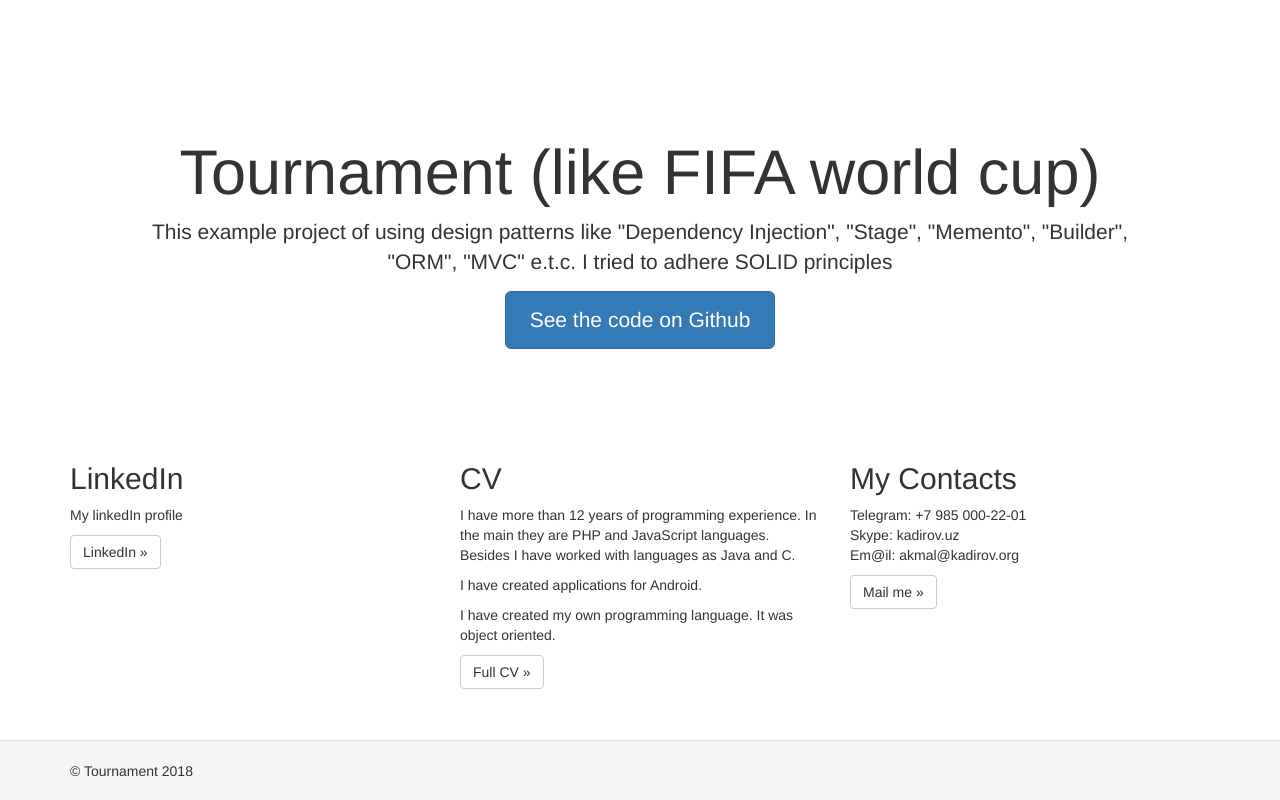
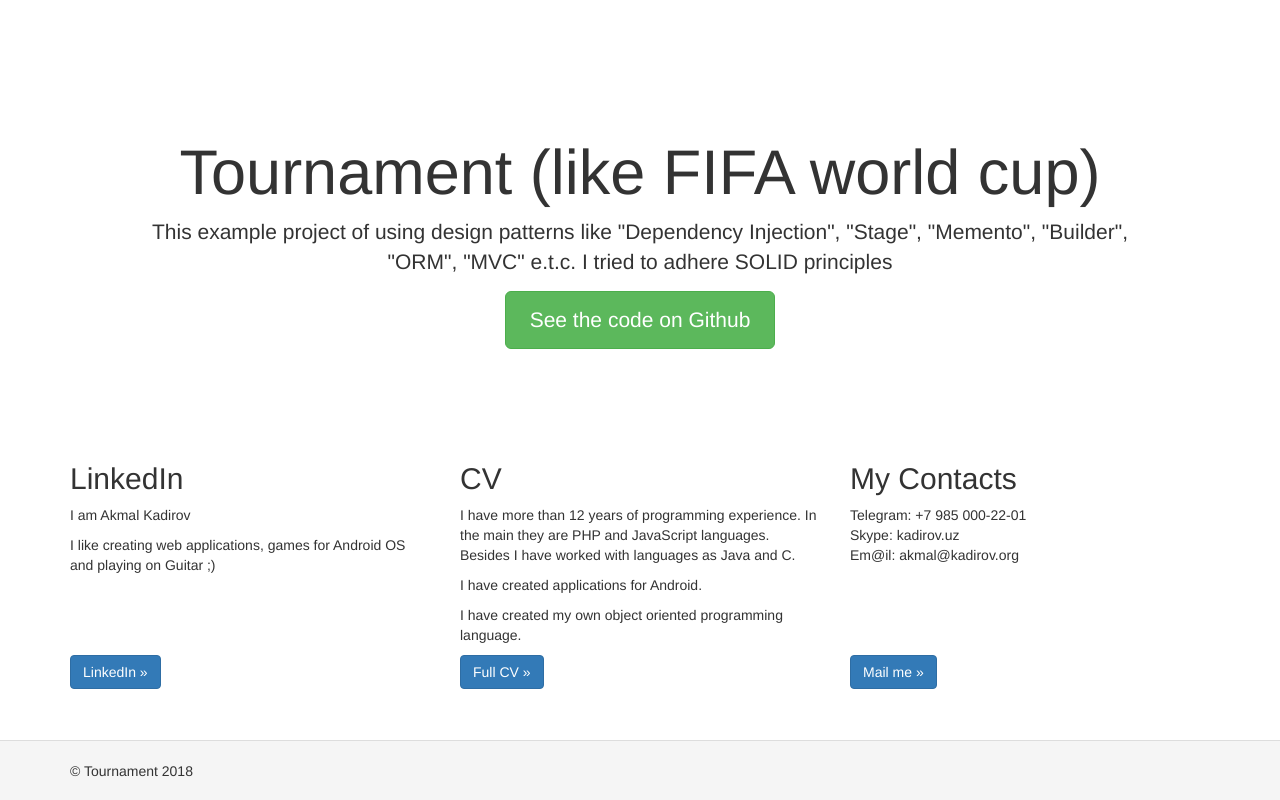
Before and after one commit to kadirov/tournament, a Yii app: template views/site/index.php in a window 1280 px wide. Run offline with PHP 8.4 and a stand-in for Yii, Linux system fonts and the light colour scheme; the template is opened without the code that fills it, so the values that code supplies are empty; some libraries are stand-ins or nearby versions.

Commit message:
view (global) add breadcrumbs, change colors

```diff
--- a/src/Ka/Tournament/Modules/Match/views/default/index.php
+++ b/src/Ka/Tournament/Modules/Match/views/default/index.php
@@ -7,6 +7,7 @@
 
 use Ka\Tournament\Modules\Common\Interfaces\Match\Models\MatchResultInterface;
 
+$this->params['breadcrumbs'][] = 'All Matches';
 ?>
 
 <div class="match-default-index">
--- a/views/site/index.php
+++ b/views/site/index.php
@@ -10,11 +10,13 @@ $this->title = 'My Yii Application';
         <h1>Tournament (like FIFA world cup)</h1>
 
         <p class="lead">
-            This example project of using design patterns like "Dependency Injection", "Stage", "Memento", "Builder", "ORM", "MVC" e.t.c.
+            This example project of using design patterns like "Dependency Injection", "Stage", "Memento", "Builder",
+            "ORM", "MVC" e.t.c.
             I tried to adhere SOLID principles
         </p>
 
-        <p><a class="btn btn-lg btn-primary" href="https://github.com/kadirov/tournament" target="_blank">See the code on Github</a></p>
+        <p><a class="btn btn-lg btn-success" href="https://github.com/kadirov/tournament" target="_blank">See the code
+                on Github</a></p>
     </div>
 
     <div class="body-content">
@@ -23,15 +25,15 @@ $this->title = 'My Yii Application';
             <div class="col-lg-4">
                 <h2>LinkedIn</h2>
 
-                <p>My linkedIn profile</p>
-
-                <p><a class="btn btn-default" href="https://www.linkedin.com/in/kadirov/" target="_blank">LinkedIn &raquo;</a></p>
+                <p>I am Akmal Kadirov</p>
+                <p>I like creating web applications, games for Android OS and playing on Guitar ;)</p>
             </div>
             <div class="col-lg-4">
                 <h2>CV</h2>
 
                 <p>
-                    I have more than 12 years of programming experience. In the main they are PHP and JavaScript languages. Besides I have worked with languages as Java and C.
+                    I have more than 12 years of programming experience. In the main they are PHP and JavaScript
+                    languages. Besides I have worked with languages as Java and C.
                 </p>
 
                 <p>
@@ -39,10 +41,8 @@ $this->title = 'My Yii Application';
                 </p>
 
                 <p>
-                    I have created my own programming language. It was object oriented.
+                    I have created my own object oriented programming language.
                 </p>
-
-                <p><a class="btn btn-default" href="http://cv.kadirov.org" target="_blank">Full CV &raquo;</a></p>
             </div>
             <div class="col-lg-4">
                 <h2>My Contacts</h2>
@@ -52,8 +52,21 @@ $this->title = 'My Yii Application';
                     Skype: kadirov.uz<br>
                     Em@il: akmal@kadirov.org<br>
                 </p>
-
-                <p><a class="btn btn-default" href="mailto:akmal@kadirov.org">Mail me &raquo;</a></p>
+            </div>
+        </div>
+        <div class="row">
+            <div class="col-lg-4">
+                <p>
+                    <a class="btn btn-primary" href="https://www.linkedin.com/in/kadirov/" target="_blank">
+                        LinkedIn &raquo;
+                    </a>
+                </p>
+            </div>
+            <div class="col-lg-4">
+                <p><a class="btn btn-primary" href="http://cv.kadirov.org" target="_blank">Full CV &raquo;</a></p>
+            </div>
+            <div class="col-lg-4">
+                <p><a class="btn btn-primary" href="mailto:akmal@kadirov.org">Mail me &raquo;</a></p>
             </div>
         </div>
 
```
Also changed, not shown: src/Ka/Tournament/Modules/Group/views/default/index.php (+5 -3 lines), src/Ka/Tournament/Modules/Match/views/default/matches-in-group.php (+8 -0 lines), src/Ka/Tournament/Modules/Match/views/default/parts/match-details.php (+7 -7 lines), src/Ka/Tournament/Modules/Match/views/default/team-matches.php (+7 -0 lines).
